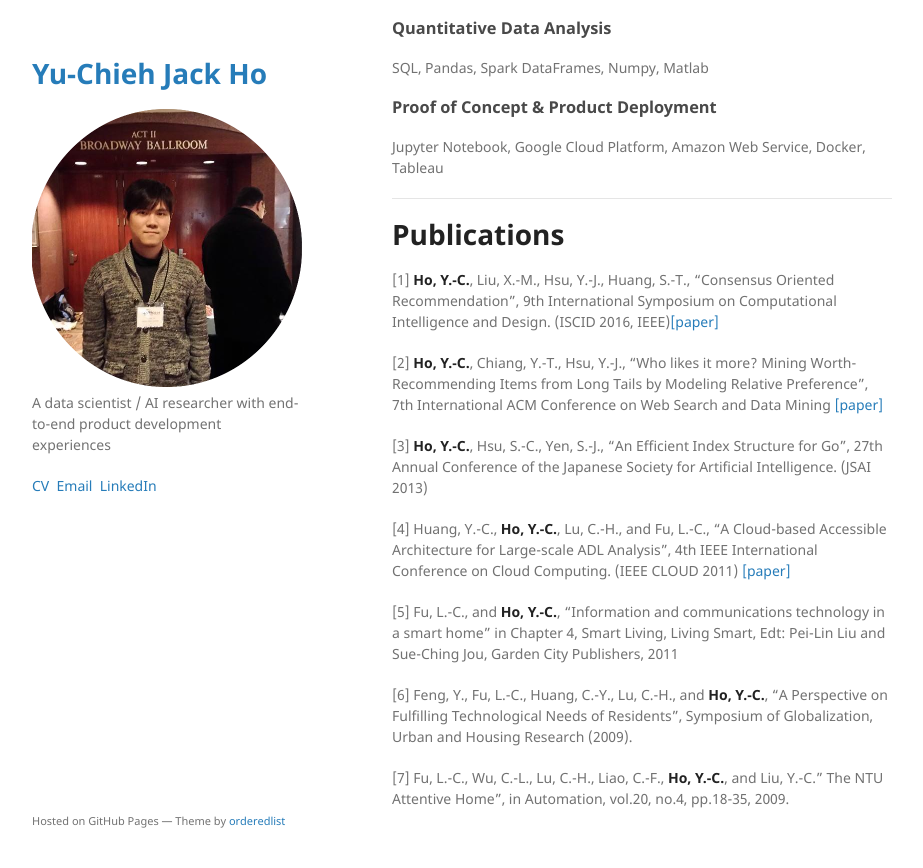
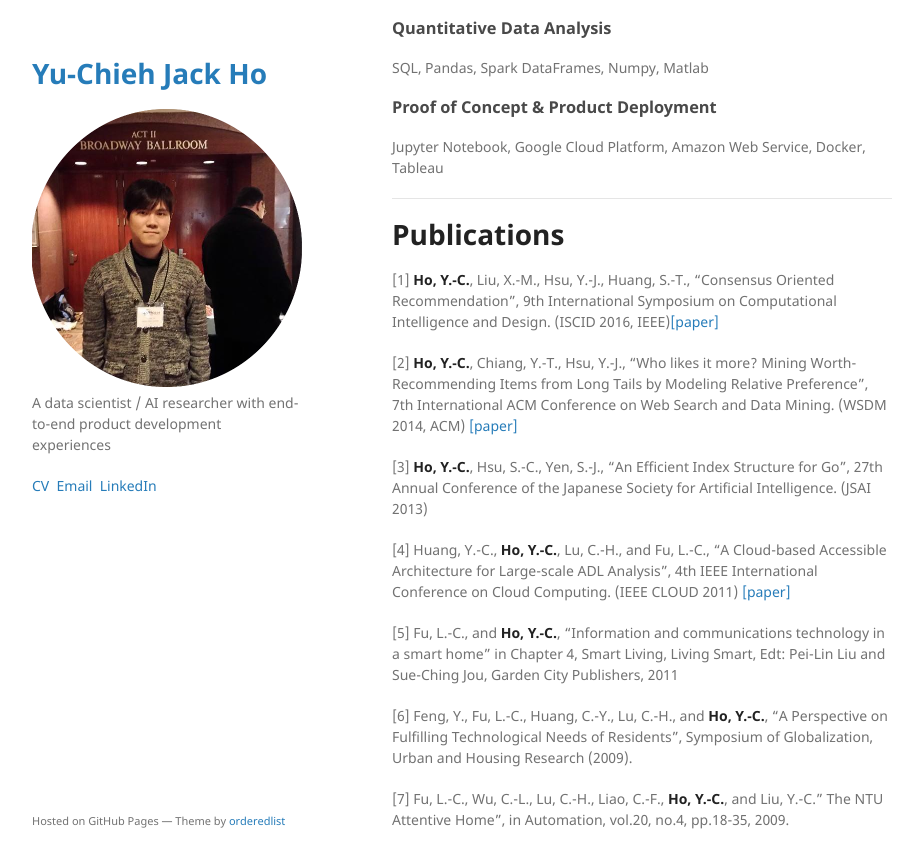
Before and after one commit to yuchieh/yuchieh.github.io, a Jekyll site: the page built from index.md, in a window 1280 px wide and 900 px high, scrolled down 5403 px. Shown: the top 868 px of the window, without its empty margins (178-1101 px from the left). Built offline with Jekyll 4.4.1, drawn with Linux system fonts in a browser that asks for light colours; our own code applies the rules of GitHub Pages for plain Markdown files.

```diff
--- a/index.md
+++ b/index.md
@@ -149,7 +149,7 @@
 # Publications
 [1] **Ho, Y.-C.**, Liu, X.-M., Hsu, Y.-J., Huang, S.-T., “Consensus Oriented Recommendation”, 9th International Symposium on Computational Intelligence and Design.  (ISCID 2016, IEEE)[[paper]](https://ieeexplore.ieee.org/document/7830348)
 
-[2] **Ho, Y.-C.**, Chiang, Y.-T., Hsu, Y.-J., “Who likes it more? Mining Worth-Recommending Items from Long Tails by Modeling Relative Preference”, 7th International ACM Conference on Web Search and Data Mining [[paper]](https://dl.acm.org/doi/10.1145/2556195.2566589)
+[2] **Ho, Y.-C.**, Chiang, Y.-T., Hsu, Y.-J., “Who likes it more? Mining Worth-Recommending Items from Long Tails by Modeling Relative Preference”, 7th International ACM Conference on Web Search and Data Mining. (WSDM 2014, ACM) [[paper]](https://dl.acm.org/doi/10.1145/2556195.2566589)
 
 [3] **Ho, Y.-C.**, Hsu, S.-C., Yen, S.-J., "An Efficient Index Structure for Go", 27th Annual Conference of the Japanese Society for Artificial Intelligence. (JSAI 2013)
 
```
